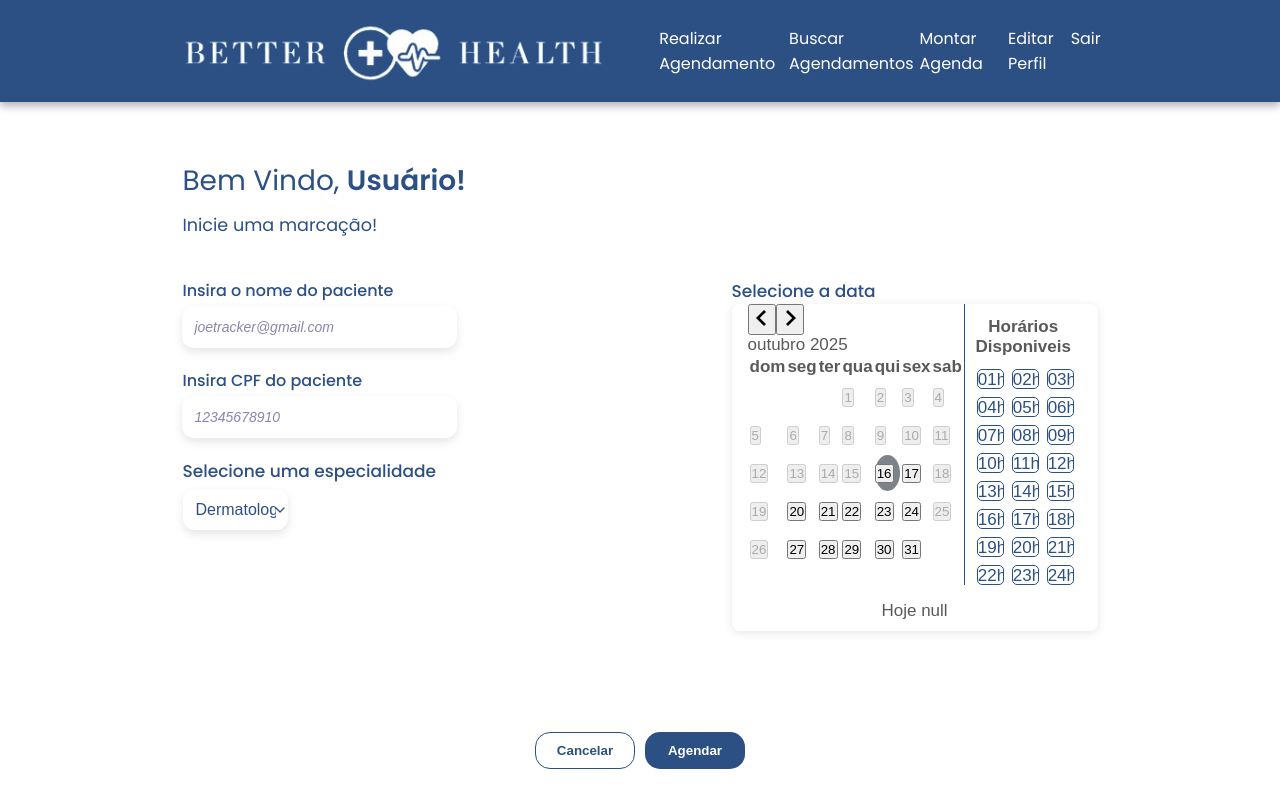
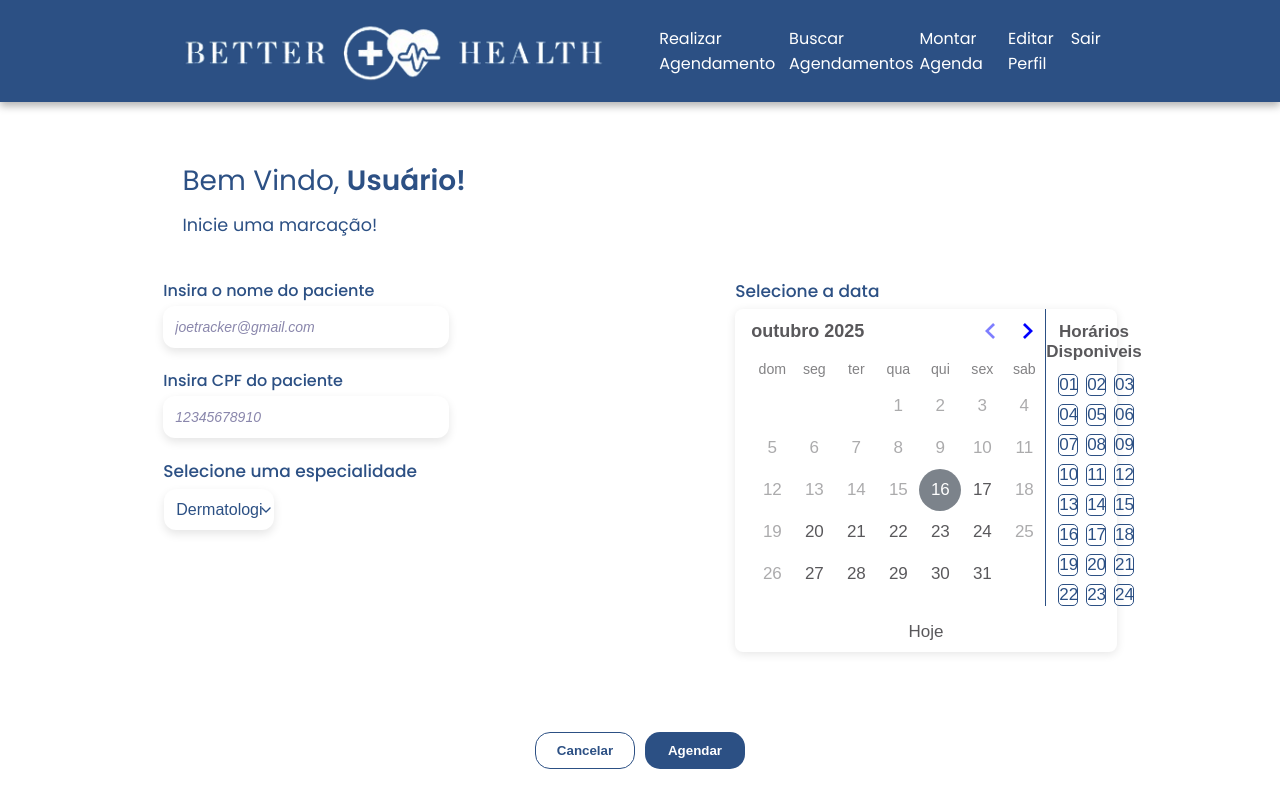
Before and after one commit to Lucasvalves/better_health, a Next.js app in the folder frontend/: page /appointments in a window 1280 px wide. Shown: the top 808 px of the page. Built offline with nearby package versions, Linux system fonts and the light colour scheme.

Commit message:
chore: update  react-day-picker version and adjust styles in calendars

```diff
--- a/frontend/package.json
+++ b/frontend/package.json
@@ -18,7 +18,7 @@
     "next": "^15.3.1",
     "notistack": "^3.0.2",
     "react": "^19.0.0",
-    "react-day-picker": "^9.7.0",
+    "react-day-picker": "^9.11.1",
     "react-dom": "^19.0.0",
     "react-icons": "^5.5.0",
     "sass": "^1.85.1",
--- a/frontend/src/app/(protect)/appointments/appointments-view.tsx
+++ b/frontend/src/app/(protect)/appointments/appointments-view.tsx
@@ -129,8 +129,8 @@ export default function AppointmentsView(
             </div>
             <p>
               {selectedDate
-                ? `Horario: ${format(selectedDate, 'dd/MM/yyyy', { locale: ptBR })} ${selectedTime}`
-                : `Hoje ${selectedTime}`}
+                ? `Horario: ${format(selectedDate, 'dd/MM/yyyy', { locale: ptBR })} às ${selectedTime ? selectedTime : ''}`
+                : `Hoje ${selectedTime ? selectedTime : ''}`}
             </p>
           </div>
         </div>
--- a/frontend/src/app/(protect)/appointments/page.module.scss
+++ b/frontend/src/app/(protect)/appointments/page.module.scss
@@ -90,10 +90,6 @@
       width: 40%;
       font-weight: 500;
 
-      label {
-        margin-bottom: 3px;
-      }
-
       .pickerContainer {
         background-color: white;
         border-radius: 8px;
@@ -102,15 +98,13 @@
         font-family: 'Arial', sans-serif;
         display: flex;
         flex-direction: column;
+        margin-top: 5px;
 
         .picker {
           padding: 0 1rem;
           display: flex;
 
           .day {
-            width: 36px;
-            height: 36px;
-            margin: 0.1rem;
             border-radius: 50%;
             transition: background-color 0.2s;
 
@@ -182,7 +176,6 @@
                 flex-basis: calc(33.33% - 8px);
                 overflow-y: auto;
                 min-height: 0;
-                height: 20px;
                 font-weight: normal;
                 box-shadow: 0 2px 10px rgba(0, 0, 0, 0.007);
 
--- a/frontend/src/app/(protect)/layout.tsx
+++ b/frontend/src/app/(protect)/layout.tsx
@@ -1,5 +1,6 @@
 import Header from './components/Header'
 import styles from './page.module.scss'
+import 'react-day-picker/dist/style.css'
 
 export default function Layout({ children }: { children?: React.ReactNode }) {
   return (
--- a/frontend/src/app/(protect)/schedule/page.module.scss
+++ b/frontend/src/app/(protect)/schedule/page.module.scss
@@ -81,9 +81,6 @@
       width: 40%;
       font-weight: 500;
 
-      label {
-        margin-bottom: 3px;
-      }
 
       .picker {
         background-color: white;
@@ -92,11 +89,13 @@
         color: var(--font-color-gray);
         font-family: 'Arial', sans-serif;
         width: fit-content;
+        margin-top: -15px;
 
         .calendar {
           width: 100% !important;
           margin: 20px;
           text-align: center;
+          padding-bottom: 10px;
         }
 
         .day {
@@ -124,79 +123,6 @@
             color: var(--gray-300);
           }
         }
-
-        .time {
-          width: 50%;
-          border-left: 1px solid var(--primary-color);
-          text-align: center;
-          font-weight: bold;
-
-          p {
-            margin-top: 13px;
-          }
-
-          ul {
-            display: flex;
-            flex-wrap: wrap;
-            gap: 8px;
-            list-style: none;
-            margin: 12px 0 0 12px;
-            padding: 0;
-            height: 80%;
-            overflow-y: auto;
-            min-height: 0;
-            align-content: flex-start;
-
-            &::-webkit-scrollbar {
-              width: 8px;
-              height: 100px;
-            }
-
-            &::-webkit-scrollbar-track {
-              background: #f0f0f0;
-              border-radius: 8px;
-            }
-
-            &::-webkit-scrollbar-thumb {
-              background: #2c5184be;
-              border-radius: 8px;
-            }
-
-            &::-webkit-scrollbar-thumb:hover {
-              background: #2c5084;
-            }
-
-            li {
-              border: 1px solid var(--primary-color);
-              border-radius: 5px;
-              color: var(--primary-color);
-              cursor: pointer;
-              flex-basis: calc(33.33% - 8px);
-              overflow-y: auto;
-              min-height: 0;
-              height: 20px;
-              font-weight: normal;
-
-              &:hover {
-                background-color: #2c518410;
-                transition: background-color 0.5s;
-              }
-
-              &.selectedTime {
-                background-color: var(--blue);
-                color: white;
-                border-color: var(--blue);
-                font-weight: bold;
-              }
-            }
-          }
-
-          @media (max-width: 768px) {
-            ul {
-              grid-template-columns: repeat(2, 1fr) !important;
-            }
-          }
-        }
       }
     }
   }
```
Also changed, not shown: 1 other file (tests, documents, lock files or other folders).
